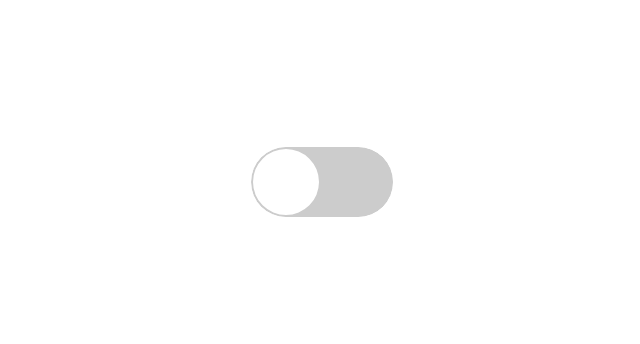
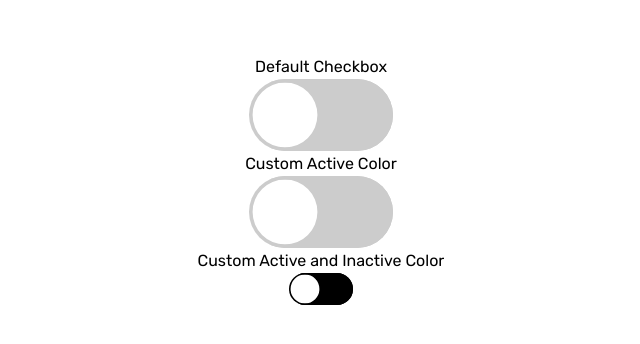
Before and after one commit to frontendfunn/checkbox-toggle-btn, a plain HTML site: page index.html in a window 1280 px wide. Shown: the part 218-562 px from the top of the page, without its empty margins (319-959 px from the left). Drawn offline with Linux system fonts and the light colour scheme.

Commit message:
frontendfunn - code updated

```diff
--- a/index.html
+++ b/index.html
@@ -8,6 +8,15 @@
     <link rel="stylesheet" href="./style.css" />
   </head>
   <body>
+    <div>Default Checkbox</div>
     <input type="checkbox" class="toggle-btn" />
+    <div>Custom Active Color</div>
+    <input type="checkbox" class="toggle-btn" style="--active-color: green" />
+    <div>Custom Active and Inactive Color</div>
+    <input
+      type="checkbox"
+      class="toggle-btn"
+      style="--inactive-color: black; --active-color: orange; --height: 2rem"
+    />
   </body>
 </html>
--- a/style.css
+++ b/style.css
@@ -1,23 +1,30 @@
+/* custom font */
+@import url("https://fonts.googleapis.com/css2?family=Rubik&display=swap");
+
+/**** CHECKBOX CODE ****/
 .toggle-btn {
   --height: 4.5rem;
   --width: calc(var(--height) * 2);
-  --button-color: #f72585;
-  --inactive-color: #cccccc;
+  --color: var(--inactive-color, #cccccc);
+  --spreadRadius: calc(var(--height) * 0.05);
+  --direction: -1;
   appearance: none;
   height: var(--height);
   width: var(--width);
-  border-radius: calc(var(--height) * 50);
-  border: 1px solid #ffffff;
+  border-radius: calc(var(--height) * 9999);
   box-sizing: border-box;
-  box-shadow: inset calc(var(--height) * -1) 0 0 2px var(--inactive-color),
-    inset 0 0 0 2px var(--inactive-color);
+  /* inset | offset-x | offset-y | blur-radius | spread-radius | color */
+  box-shadow: inset calc(var(--height) * var(--direction)) 0 0
+      var(--spreadRadius) var(--color),
+    inset 0 0 0 var(--spreadRadius) var(--color);
   transition: box-shadow ease 0.25s;
   cursor: pointer;
 }
 .toggle-btn:checked {
-  box-shadow: inset var(--height) 0 0 2px var(--button-color),
-    inset 0 0 0 2px var(--button-color);
+  --color: var(--active-color, #f72585);
+  --direction: 1;
 }
+/**** CHECKBOX CODE END****/
 
 /* TO MAKE THE TOGGLE BTN CENTER IN THE BODY*/
 html,
@@ -27,4 +34,6 @@ body {
   display: flex;
   justify-content: center;
   align-items: center;
+  flex-direction: column;
+  font-family: "Rubik", sans-serif;
 }
```
